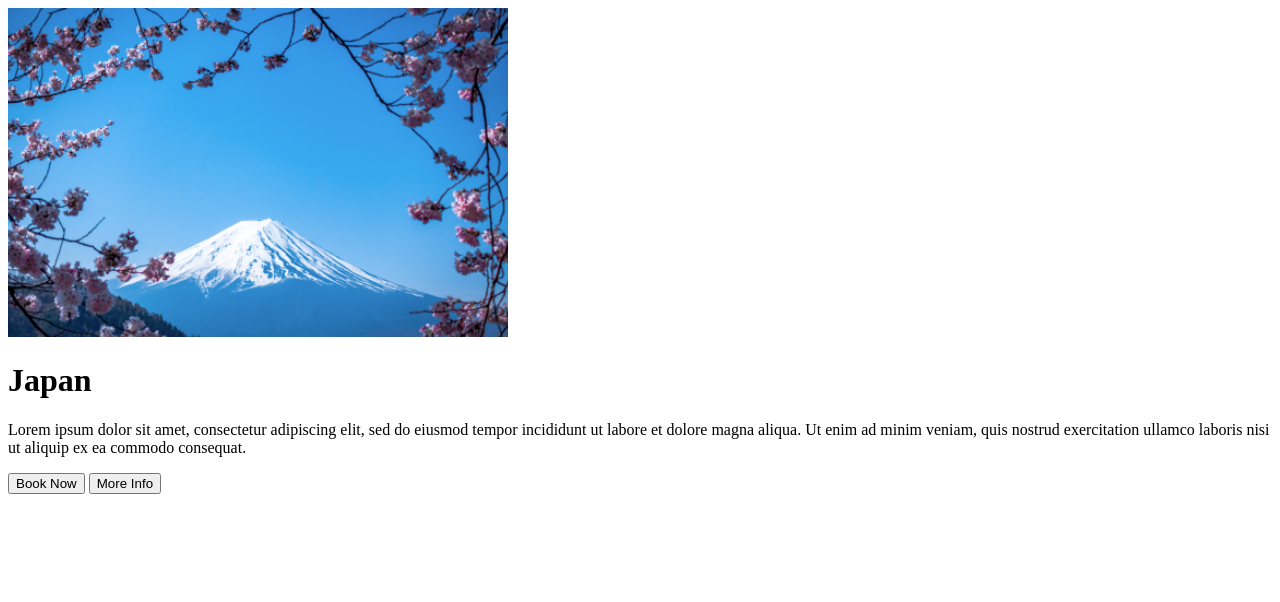
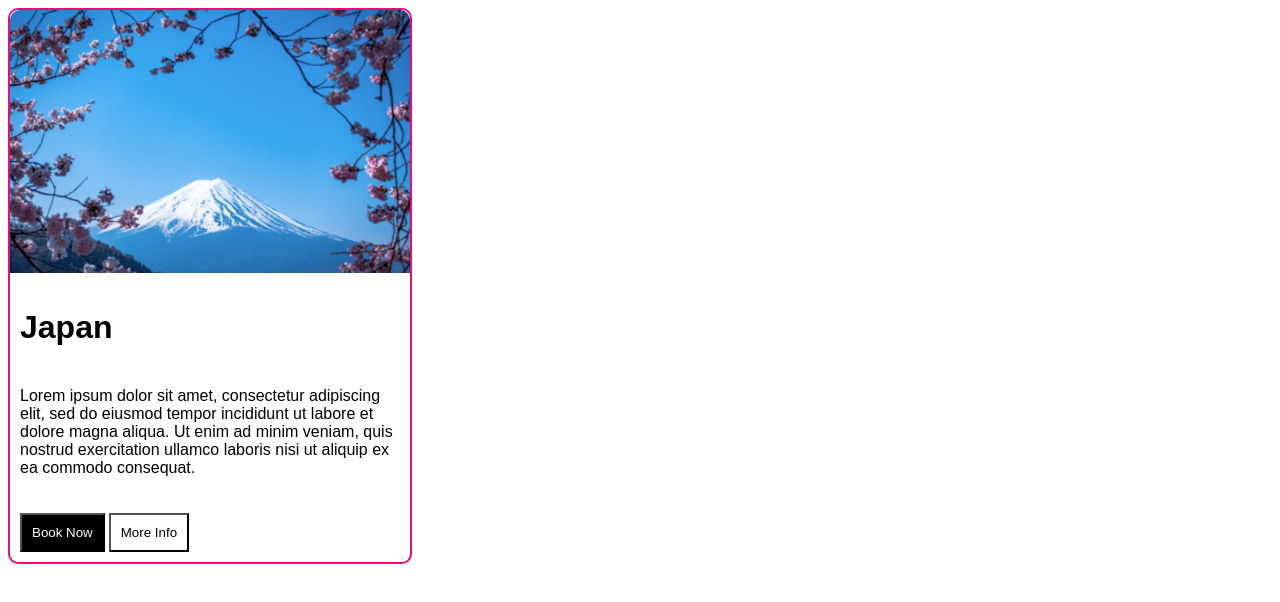
Before and after one commit to isobelleanna/scss-bem-challenge, a plain HTML site: page index.html in a window 1280 px wide. Drawn offline with Linux system fonts and the light colour scheme.

Commit message:
create more scss

```diff
--- a/index.html
+++ b/index.html
@@ -5,9 +5,10 @@
     <meta http-equiv="X-UA-Compatible" content="IE=edge" />
     <meta name="viewport" content="width=device-width, initial-scale=1.0" />
     <title>Document</title>
+    <link rel="stylesheet" href="styles/styles.css" />
   </head>
   <body>
-    <div class="card">
+    <div class="cards">
       <img src="./img/Screenshot 2022-05-11 at 10.36.40.png" alt="" />
       <div class="container">
         <h1>Japan</h1>
@@ -17,8 +18,10 @@
           minim veniam, quis nostrud exercitation ullamco laboris nisi ut
           aliquip ex ea commodo consequat.
         </p>
-        <button>Book Now</button>
-        <button>More Info</button>
+        <div class="button-bar">
+          <button class="dark-button">Book Now</button>
+          <button class="light-button">More Info</button>
+        </div>
       </div>
     </div>
   </body>
--- a/styles/_card.scss
+++ b/styles/_card.scss
@@ -1,5 +1,11 @@
-.card {
-    height: 50%;
-    width: 75%;
-    border: 1px solid black;
+@use "variables" as *;
+.cards {
+    height: 80%;
+    width: 400px;
+    border: 2px solid $secondary-colour;
+    border-radius: 10px;
+    img {
+    width: 400px;
+    border-radius: 10px 10px 0px 0px;
+    }
 }
--- /dev/null
+++ b/styles/_container.scss
@@ -0,0 +1,20 @@
+@use "variables" as *;
+.container {
+    h1 {
+    font-family: $primary-font;
+    padding: 10px;
+}p {
+    font-family: $primary-font;
+    padding: 10px;
+}.dark-button {
+    background-color: black;
+    color: white;
+    padding: 10px;
+}.light-button {
+    background-color: white;
+    color: black;
+    padding: 10px;
+}.button-bar {
+    padding: 10px;
+}
+}
--- /dev/null
+++ b/styles/_variables.scss
@@ -0,0 +1,2 @@
+$primary-font: Arial;
+$secondary-colour: rgb(234, 12, 123);
--- a/styles/styles.scss
+++ b/styles/styles.scss
@@ -1 +1,3 @@
-@use "./card";
+@use "variables" as *;
+@use "card";
+@use "container";
```
Also changed, not shown: styles/styles.css, 1 other file.
